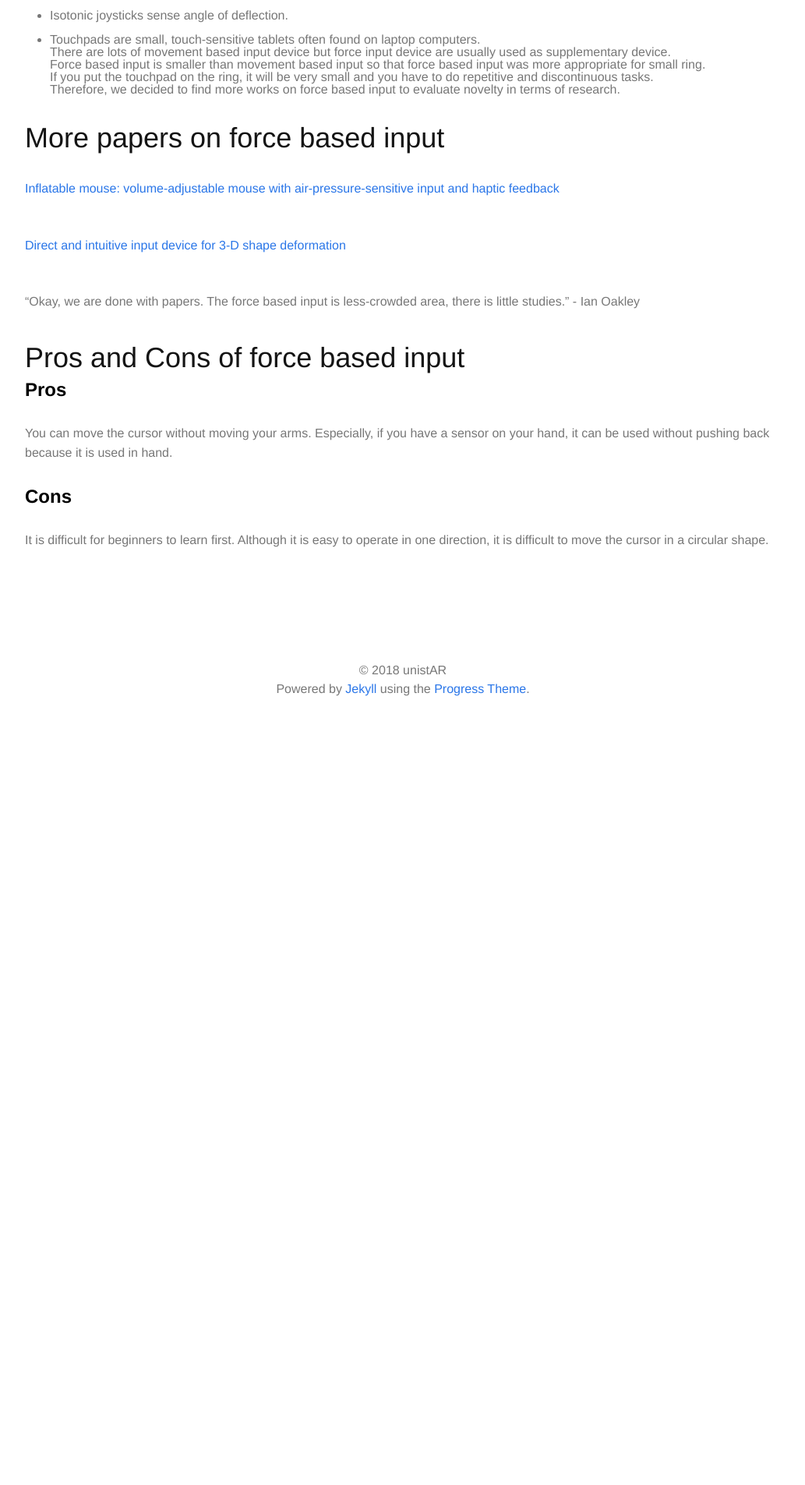
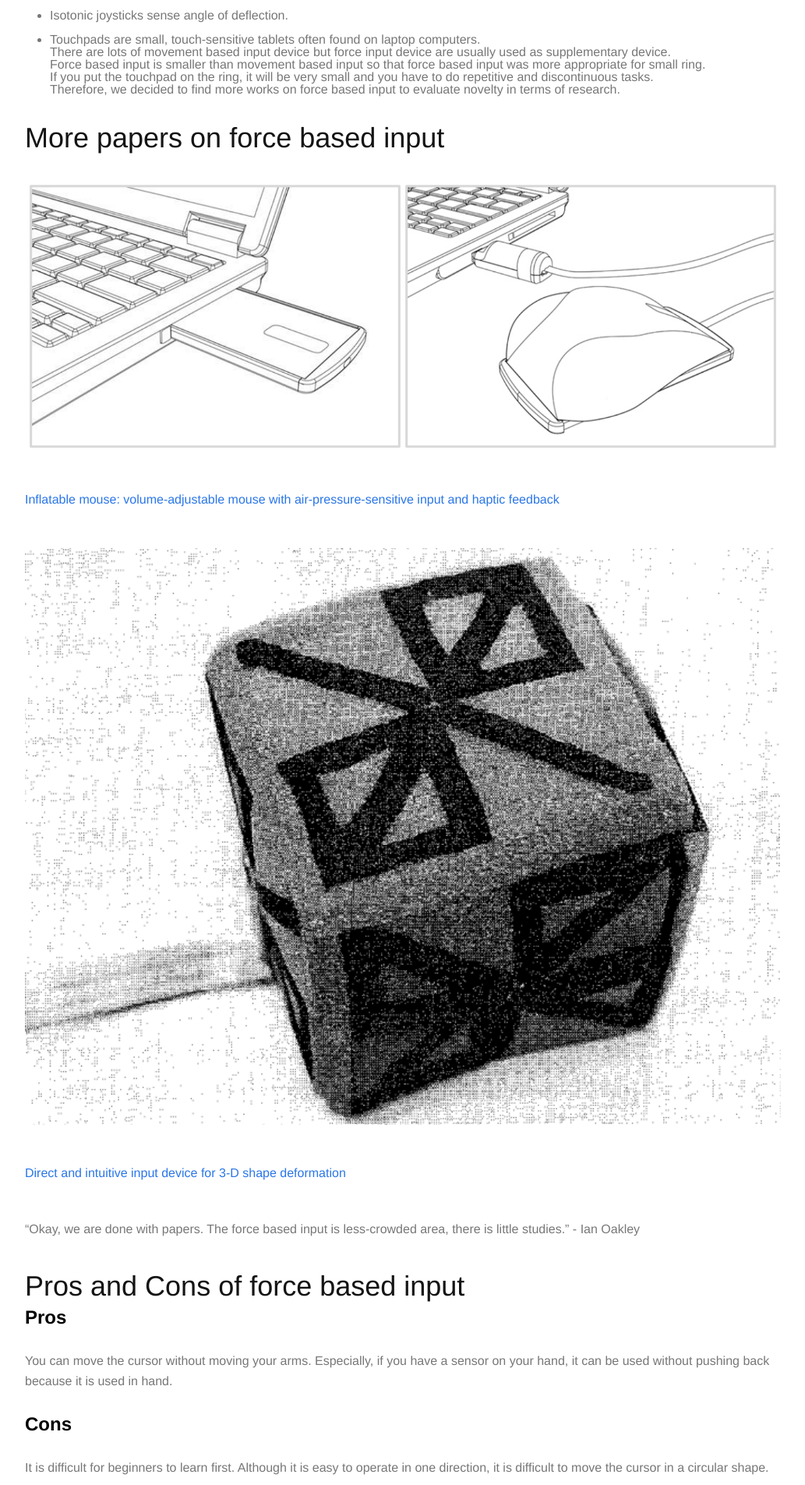
Before and after one commit to unist-AR/unist-AR.github.io, a Jekyll site: the page built from _posts/2018-04-06-Week-4.md, in a window 1280 px wide. Shown: the part 560-2465 px from the top of the page at 78% size, without its empty margins (123-1156 px from the left). Built offline with Jekyll 4.4.1, drawn with Linux system fonts in a browser that asks for light colours; some web fonts are replaced; before the commit the page ends 1558 px from its top, so only the background shows below that.

Commit message:
Update 2018-04-06-Week-4.md

```diff
--- a/_posts/2018-04-06-Week-4.md
+++ b/_posts/2018-04-06-Week-4.md
@@ -16,8 +16,14 @@ If you put the touchpad on the ring, it will be very small and you have to do re
 Therefore, we decided to find more works on force based input to evaluate novelty in terms of research.<br>
 
 # More papers on force based input
+<figure>
+    <img src="/img/Inflatable_mouse.PNG">
+</figure>
 [Inflatable mouse: volume-adjustable mouse with air-pressure-sensitive input and haptic feedback](https://dl.acm.org/citation.cfm?id=1357090) <br>
 
+<figure>
+    <img src="/img/3D_shape_deformation.PNG">
+</figure>
 [Direct and intuitive input device for 3-D shape deformation](https://dl.acm.org/citation.cfm?id=191823) <br>
 
 "Okay, we are done with papers. The force based input is less-crowded area, there is little studies." - Ian Oakley <br>
```
